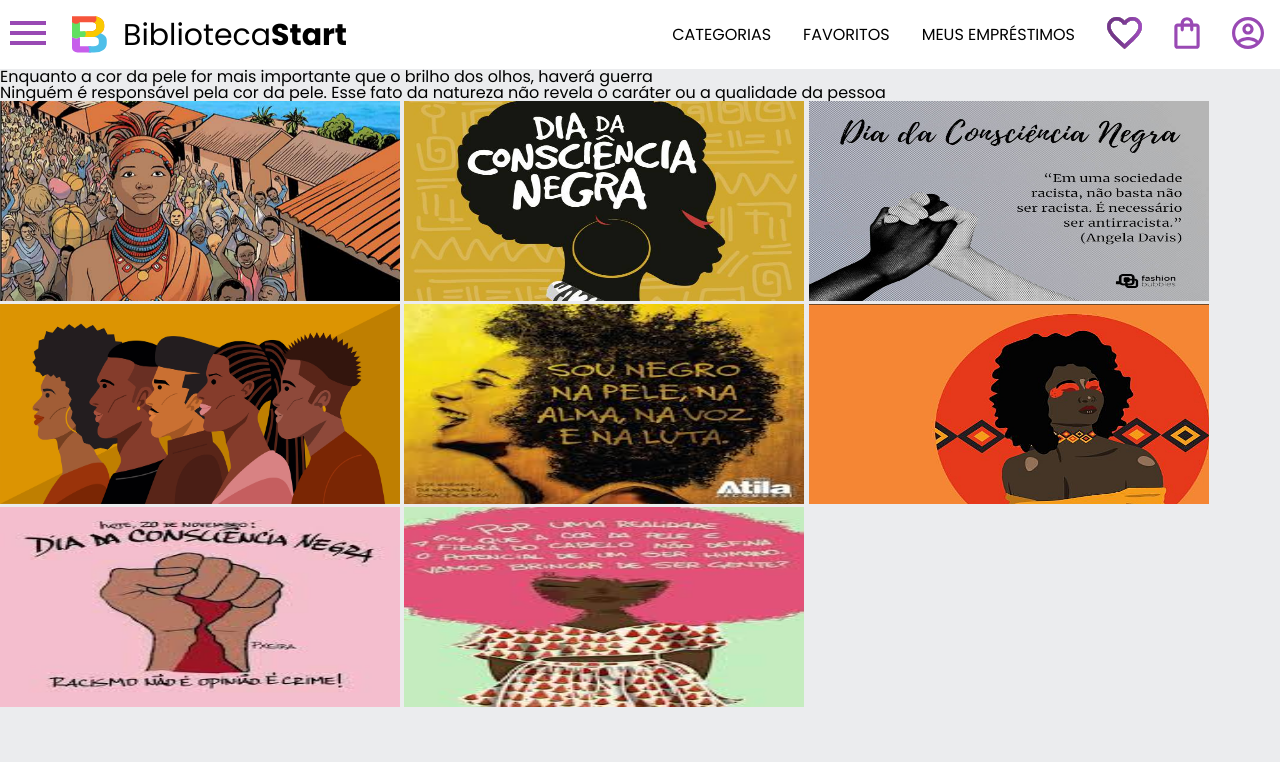
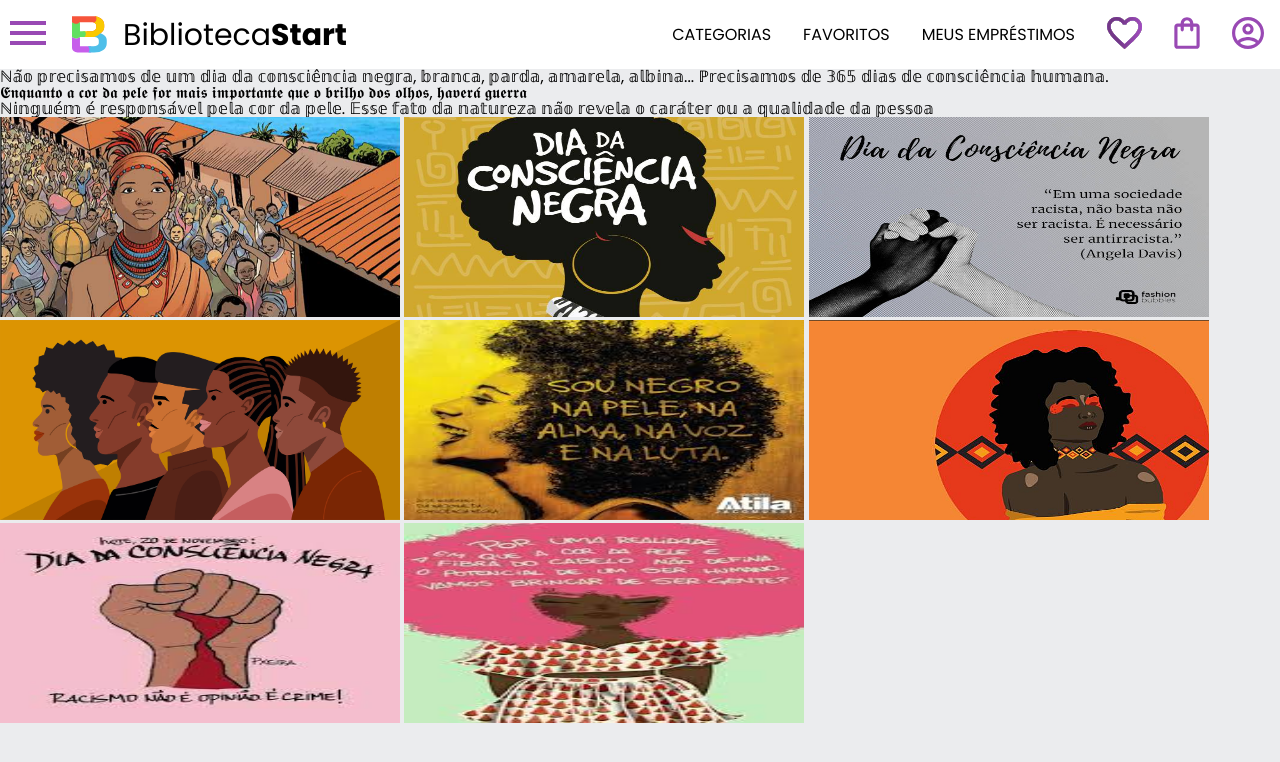
Before and after one commit to marquees5/siteresponsivo, a plain HTML site: page index.html in a window 1280 px wide. Drawn offline with Linux system fonts and the light colour scheme.

Commit message:
Update index.html

```diff
--- a/index.html
+++ b/index.html
@@ -57,9 +57,12 @@
     </header>
     <section id="𝕓𝕝𝕒𝕔𝕜 ℂ𝕠𝕟𝕤𝕔𝕚𝕠𝕦𝕤𝕟𝕖𝕤𝕤">
         <h2></h2>
-        <h2>Enquanto a cor da pele for mais importante que o brilho dos olhos, haverá guerra</h2>
+        <h2>ℕ𝕒̃𝕠 𝕡𝕣𝕖𝕔𝕚𝕤𝕒𝕞𝕠𝕤 𝕕𝕖 𝕦𝕞 𝕕𝕚𝕒 𝕕𝕒 𝕔𝕠𝕟𝕤𝕔𝕚𝕖̂𝕟𝕔𝕚𝕒 𝕟𝕖𝕘𝕣𝕒, 𝕓𝕣𝕒𝕟𝕔𝕒, 𝕡𝕒𝕣𝕕𝕒, 𝕒𝕞𝕒𝕣𝕖𝕝𝕒, 𝕒𝕝𝕓𝕚𝕟𝕒... ℙ𝕣𝕖𝕔𝕚𝕤𝕒𝕞𝕠𝕤 𝕕𝕖 𝟛𝟞𝟝 𝕕𝕚𝕒𝕤 𝕕𝕖 𝕔𝕠𝕟𝕤𝕔𝕚𝕖̂𝕟𝕔𝕚𝕒 𝕙𝕦𝕞𝕒𝕟𝕒.</h2>
 
-        <p>Ninguém é responsável pela cor da pele. Esse fato da natureza não revela o caráter ou a qualidade da pessoa</p>
+
+        <h2>𝕰𝖓𝖖𝖚𝖆𝖓𝖙𝖔 𝖆 𝖈𝖔𝖗 𝖉𝖆 𝖕𝖊𝖑𝖊 𝖋𝖔𝖗 𝖒𝖆𝖎𝖘 𝖎𝖒𝖕𝖔𝖗𝖙𝖆𝖓𝖙𝖊 𝖖𝖚𝖊 𝖔 𝖇𝖗𝖎𝖑𝖍𝖔 𝖉𝖔𝖘 𝖔𝖑𝖍𝖔𝖘, 𝖍𝖆𝖛𝖊𝖗𝖆́ 𝖌𝖚𝖊𝖗𝖗𝖆</h2>
+
+        <p>ℕ𝕚𝕟𝕘𝕦𝕖́𝕞 𝕖́ 𝕣𝕖𝕤𝕡𝕠𝕟𝕤𝕒́𝕧𝕖𝕝 𝕡𝕖𝕝𝕒 𝕔𝕠𝕣 𝕕𝕒 𝕡𝕖𝕝𝕖. 𝔼𝕤𝕤𝕖 𝕗𝕒𝕥𝕠 𝕕𝕒 𝕟𝕒𝕥𝕦𝕣𝕖𝕫𝕒 𝕟𝕒̃𝕠 𝕣𝕖𝕧𝕖𝕝𝕒 𝕠 𝕔𝕒𝕣𝕒́𝕥𝕖𝕣 𝕠𝕦 𝕒 𝕢𝕦𝕒𝕝𝕚𝕕𝕒𝕕𝕖 𝕕𝕒 𝕡𝕖𝕤𝕤𝕠𝕒</p>
         <div class="grid-container">
             <div class="grid-item">
                 <img src="img/image1.png" alt="consciência negra 1" style="width:400px;height:200px;">
```
